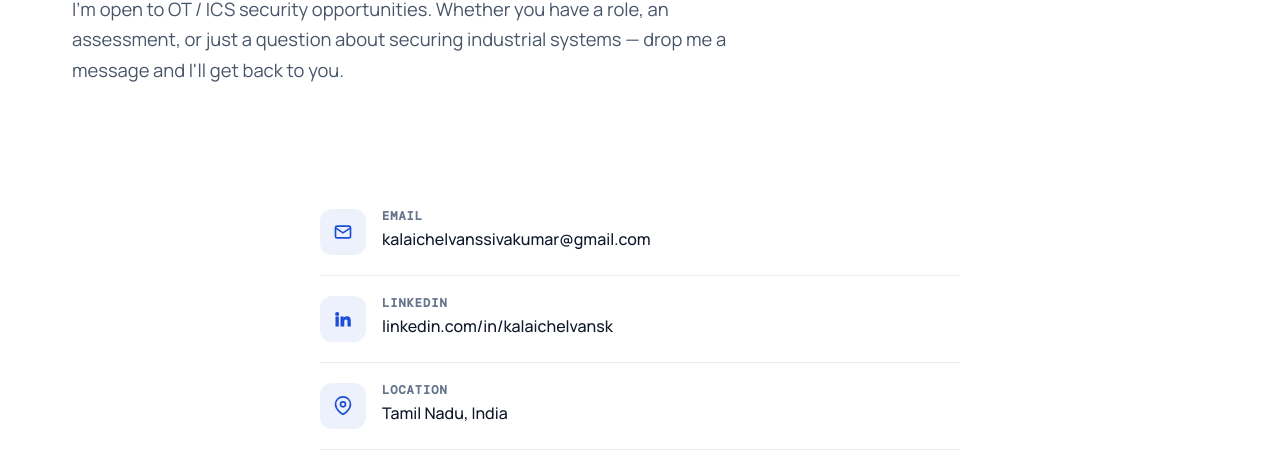
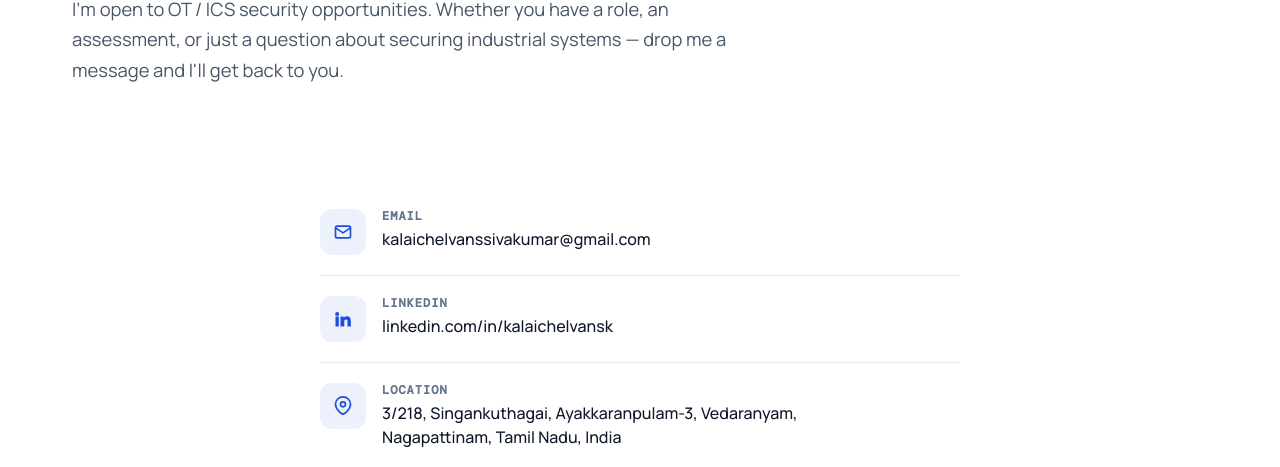
Before and after one commit to Kalaichelvansk/kalaichelvansk.github.io, a plain HTML site: page contact.html in a window 1280 px wide. Shown: the part 305-772 px from the top of the page. Drawn offline with nearby package versions, Linux system fonts and the light colour scheme.

Commit message:
Add published patent to About page; add full postal address to contact
Co-Authored-By: Claude Opus 4.8 <noreply@anthropic.com>

```diff
--- a/contact.html
+++ b/contact.html
@@ -54,7 +54,7 @@
         </div>
         <div class="info-item">
           <span class="ic"><svg viewBox="0 0 24 24" fill="none" stroke="currentColor" stroke-width="2"><path d="M21 10c0 7-9 12-9 12s-9-5-9-12a9 9 0 0 1 18 0z"/><circle cx="12" cy="10" r="3"/></svg></span>
-          <div><h4>Location</h4><p>Tamil Nadu, India</p></div>
+          <div><h4>Location</h4><p>3/218, Singankuthagai, Ayakkaranpulam-3, Vedaranyam,<br/>Nagapattinam, Tamil Nadu, India</p></div>
         </div>
         <div class="info-item">
           <span class="ic"><svg viewBox="0 0 24 24" fill="none" stroke="currentColor" stroke-width="2"><circle cx="12" cy="12" r="9"/><path d="M12 7v5l3 3"/></svg></span>
```
Also changed, not shown: about.html (+1 -0 lines).
